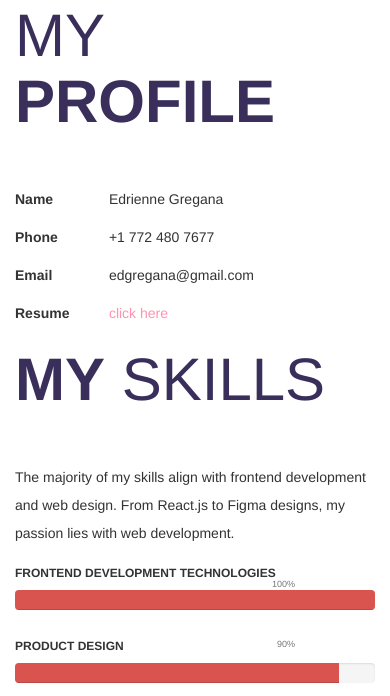
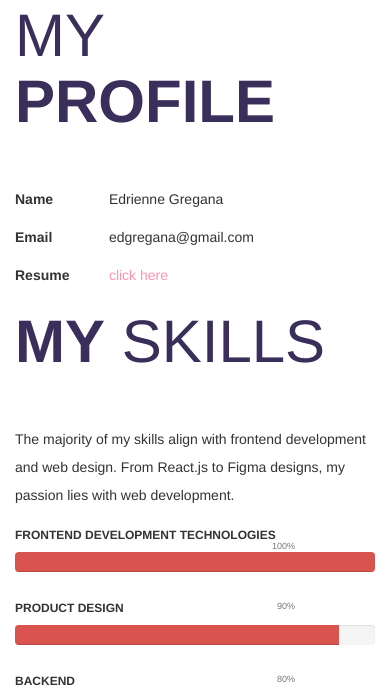
Before and after one commit to eddymarg/edriennegreganaportfolio, a website with bundled scripts: page index.html in a window 390 px wide. Shown: the part 3586-4282 px from the top of the page. Built offline with nearby package versions, Linux system fonts and the light colour scheme; files whose address does not match are found by name.

Commit message:
Removed phone number and updated resume

```diff
--- a/index.html
+++ b/index.html
@@ -203,7 +203,6 @@ https://templatemo.com/tm-464-ultra-profile
 				<div class="col-md-6 col-sm-6">
 					<h2 class="title">My <strong>Profile</strong></h2>
 					<p><span class="tm-info-label">Name</span> Edrienne Gregana</p>
-					<p><span class="tm-info-label">Phone</span> +1 772 480 7677</p>
 					<p><span class="tm-info-label">Email</span> edgregana@gmail.com</p>
 					<p><span class="tm-info-label">Resume</span> <a href="images/EGregana_TechResume.pdf" target="_blank"class="tm-red-text">click here</a></p>
 				</div>
```
Also changed, not shown: 1 other file.
